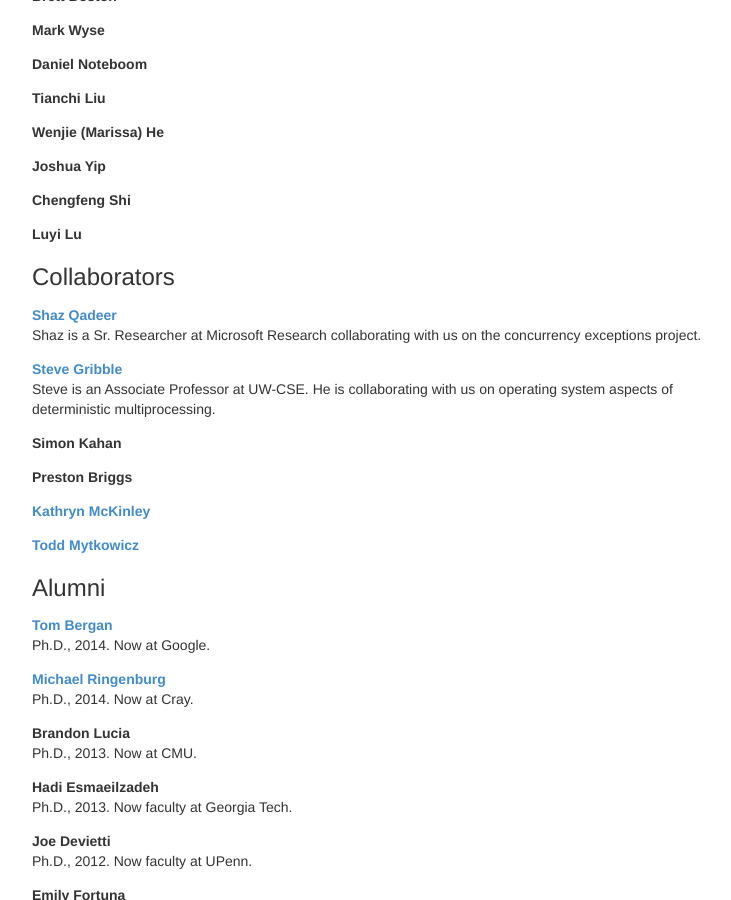
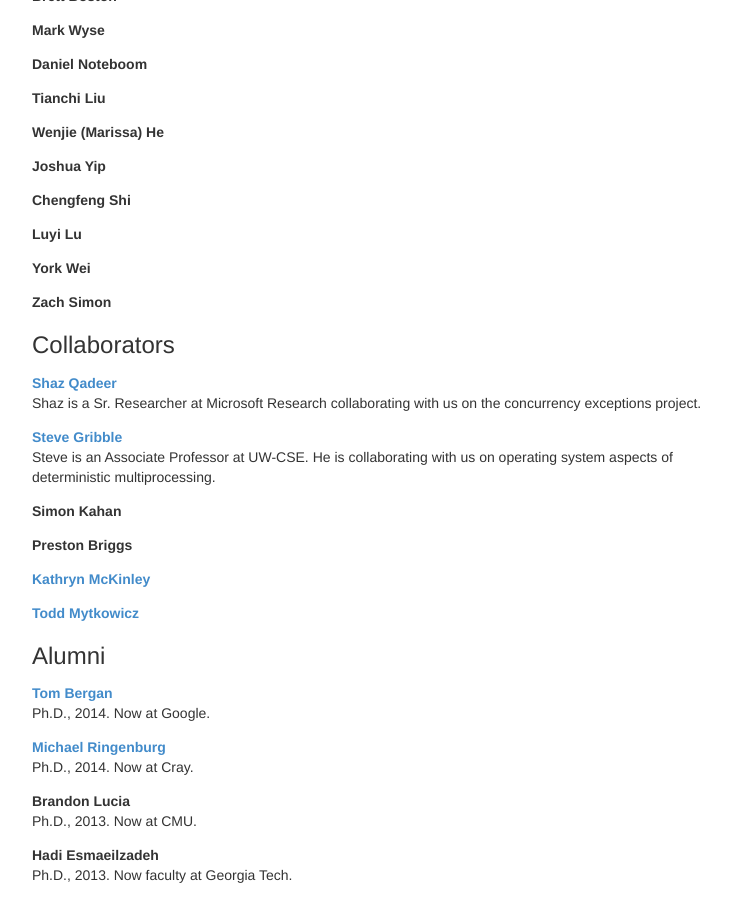
Before and after one commit to uwsampa/sampa-public, a Jekyll site: the page built from people.html, in a window 1280 px wide and 900 px high, scrolled down 1644 px. Shown: the whole window, without its empty margins (258-989 px from the left). Built offline with Jekyll 4.4.1, drawn with Linux system fonts in a browser that asks for light colours; Markdown is read by kramdown in place of the engine named in the settings.

Commit message:
Update people.yml

```diff
--- a/_data/people.yml
+++ b/_data/people.yml
@@ -177,6 +177,12 @@ shichengfeng:
 luluyi:
     display_name: Luyi Lu
     role: ugrad
+yorkw:
+    display_name: York Wei
+    role: ugrad
+zbsimon:
+    display_name: Zach Simon
+    role: ugrad
 
 shaz:
     display_name: Shaz Qadeer
```
